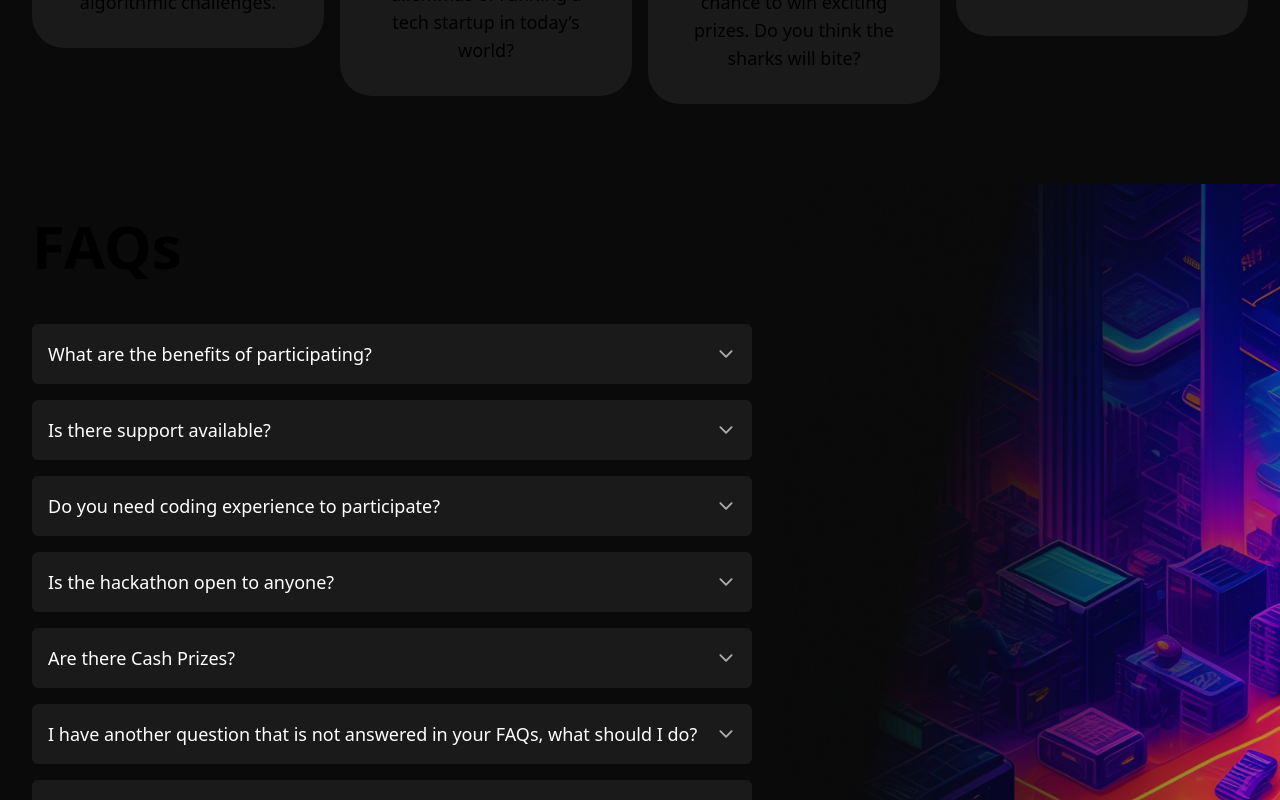
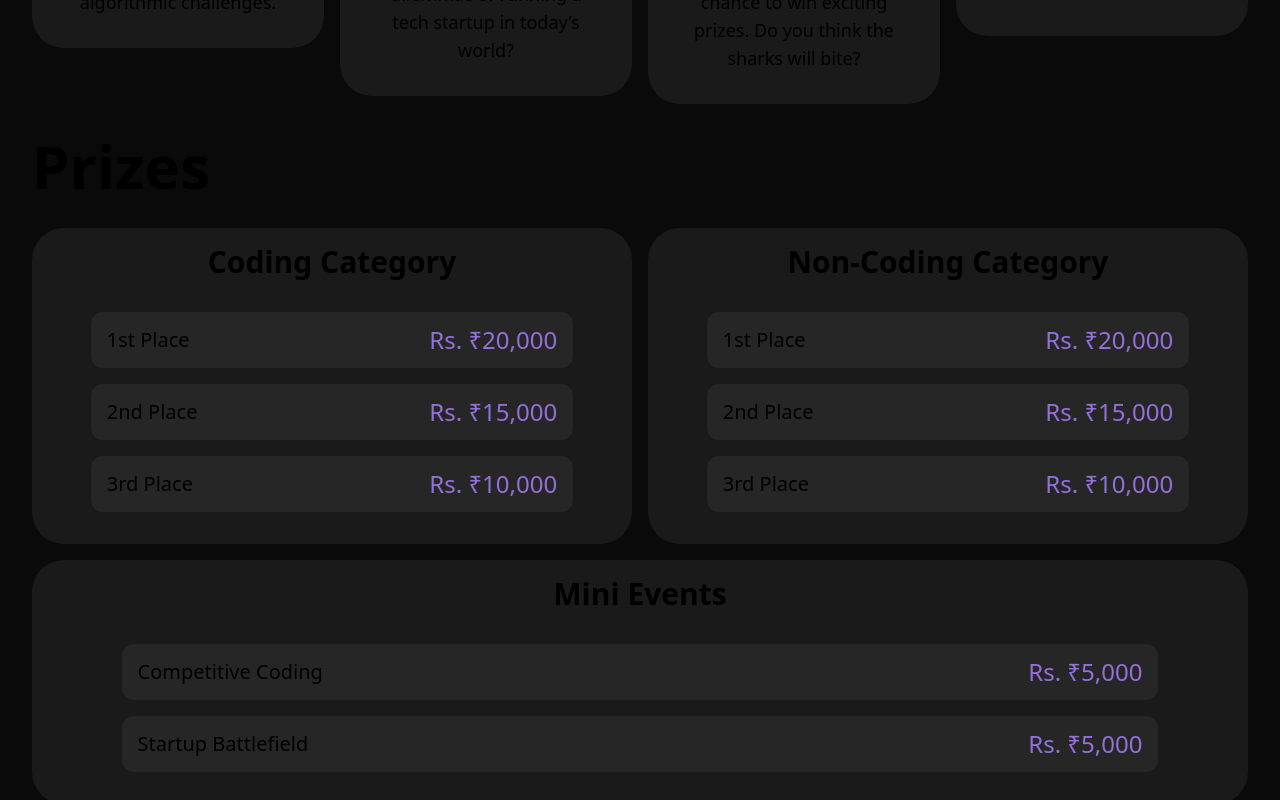
Before and after one commit to 0xPranavDoshi/TISBHacks, a Next.js app: page / in a window 1280 px wide. Shown: the part 1540-2340 px from the top of the page. Built offline with nearby package versions, Linux system fonts and the light colour scheme.

Commit message:
added prizes section

```diff
--- a/components/Navbar.tsx
+++ b/components/Navbar.tsx
@@ -21,7 +21,7 @@ const Navbar = () => {
             router.pathname !== '/' && (await router.push('/'))
             document.body.scrollIntoView({ behavior: 'smooth', block: 'start' })
           }}
-          className='hidden text-white cursor-pointer sm:block'
+          className='hidden text-white cursor-pointer select-none sm:block'
         >
           Home
         </p>
@@ -31,9 +31,19 @@ const Navbar = () => {
             let element = document.getElementById('events')
             element?.scrollIntoView({ behavior: 'smooth', block: 'start' })
           }}
-          className='hidden text-white cursor-pointer sm:block'
+          className='hidden text-white cursor-pointer select-none sm:block'
         >
           Events
+        </p>
+        <p
+          onClick={async () => {
+            router.pathname !== '/' && (await router.push('/'))
+            let element = document.getElementById('prizes')
+            element?.scrollIntoView({ behavior: 'smooth', block: 'start' })
+          }}
+          className='hidden text-white cursor-pointer select-none sm:block'
+        >
+          Prizes
         </p>
         <p
           onClick={async () => {
@@ -41,7 +51,7 @@ const Navbar = () => {
             let element = document.getElementById('faqs')
             element?.scrollIntoView({ behavior: 'smooth', block: 'start' })
           }}
-          className='hidden text-white cursor-pointer sm:block'
+          className='hidden text-white cursor-pointer select-none sm:block'
         >
           FAQs
         </p>
@@ -51,7 +61,7 @@ const Navbar = () => {
             let element = document.getElementById('sponsors')
             element?.scrollIntoView({ behavior: 'smooth', block: 'start' })
           }}
-          className='hidden text-white cursor-pointer sm:block'
+          className='hidden text-white cursor-pointer select-none sm:block'
         >
           Sponsors
         </p>
--- a/pages/index.tsx
+++ b/pages/index.tsx
@@ -274,6 +274,49 @@ export default function Home() {
           </div>
         </div>
 
+        <div className='relative bottom-20' id='prizes'></div>
+        <div className='flex w-screen h-auto mt-8 bg-primary'>
+          {/* Create a section for the prizes, explaining the prize distribution for the main and mini events */}
+          <div className='flex flex-col items-center justify-center w-full h-auto px-6 sm:px-8'>
+            <h1 className='w-full mb-8 text-6xl font-semibold text-left'>
+              Prizes
+            </h1>
+            <div className='flex flex-col items-start justify-center w-full h-auto gap-4 mb-4 sm:flex-row'>
+              <div className='flex flex-col items-center justify-start w-full pt-4 pb-8 px-8 bg-gray rounded-[2rem] h-auto sm:min-h-[13rem]'>
+                <h2 className='mb-8 text-3xl font-semibold text-center'>
+                  Coding Category
+                </h2>
+                <div className='flex flex-col items-center w-full gap-4'>
+                  <PrizeElement text='1st Place' prize='₹20,000' />
+                  <PrizeElement text='2nd Place' prize='₹15,000' />
+                  <PrizeElement text='3rd Place' prize='₹10,000' />
+                </div>
+              </div>
+
+              <div className='flex flex-col items-center justify-start w-full pt-4 pb-8 px-8 bg-gray rounded-[2rem] h-auto sm:min-h-[13rem]'>
+                <h2 className='mb-8 text-3xl font-semibold text-center'>
+                  Non-Coding Category
+                </h2>
+                <div className='flex flex-col items-center w-full gap-4'>
+                  <PrizeElement text='1st Place' prize='₹20,000' />
+                  <PrizeElement text='2nd Place' prize='₹15,000' />
+                  <PrizeElement text='3rd Place' prize='₹10,000' />
+                </div>
+              </div>
+            </div>
+
+            <div className='flex flex-col items-center justify-start w-full pt-4 pb-8 px-8 bg-gray rounded-[2rem] h-auto sm:min-h-[13rem]'>
+              <h2 className='mb-8 text-3xl font-semibold text-center'>
+                Mini Events
+              </h2>
+              <div className='flex flex-col items-center w-full gap-4'>
+                <PrizeElement text='Competitive Coding' prize='₹5,000' />
+                <PrizeElement text='Startup Battlefield' prize='₹5,000' />
+              </div>
+            </div>
+          </div>
+        </div>
+
         <div className='mb-20' id='faqs'></div>
         <div className='flex items-start justify-between w-screen h-auto bg-primary'>
           <div className='flex flex-col items-start justify-start p-8'>
@@ -337,6 +380,17 @@ export default function Home() {
   )
 }
 
+const PrizeElement = ({ text, prize }: { text: string; prize: string }) => {
+  return (
+    <div className='rounded-xl w-[90%] h-14 bg-gray2 px-4 flex items-center justify-between'>
+      <p className='text-xl'>{text}</p>
+      <p style={{ color: 'mediumpurple' }} className='text-2xl'>
+        Rs. {prize}
+      </p>
+    </div>
+  )
+}
+
 const MiniEvent = ({
   title,
   description,
--- a/tailwind.config.js
+++ b/tailwind.config.js
@@ -11,6 +11,7 @@ module.exports = {
         secondary: '#531DFF',
         tertiary: '#ABABAB',
         gray: '#1A1A1A',
+        gray2: '#262626',
         gradientTop: '#3C11C3',
         gradientBottom: '#7000FF',
       },
```
